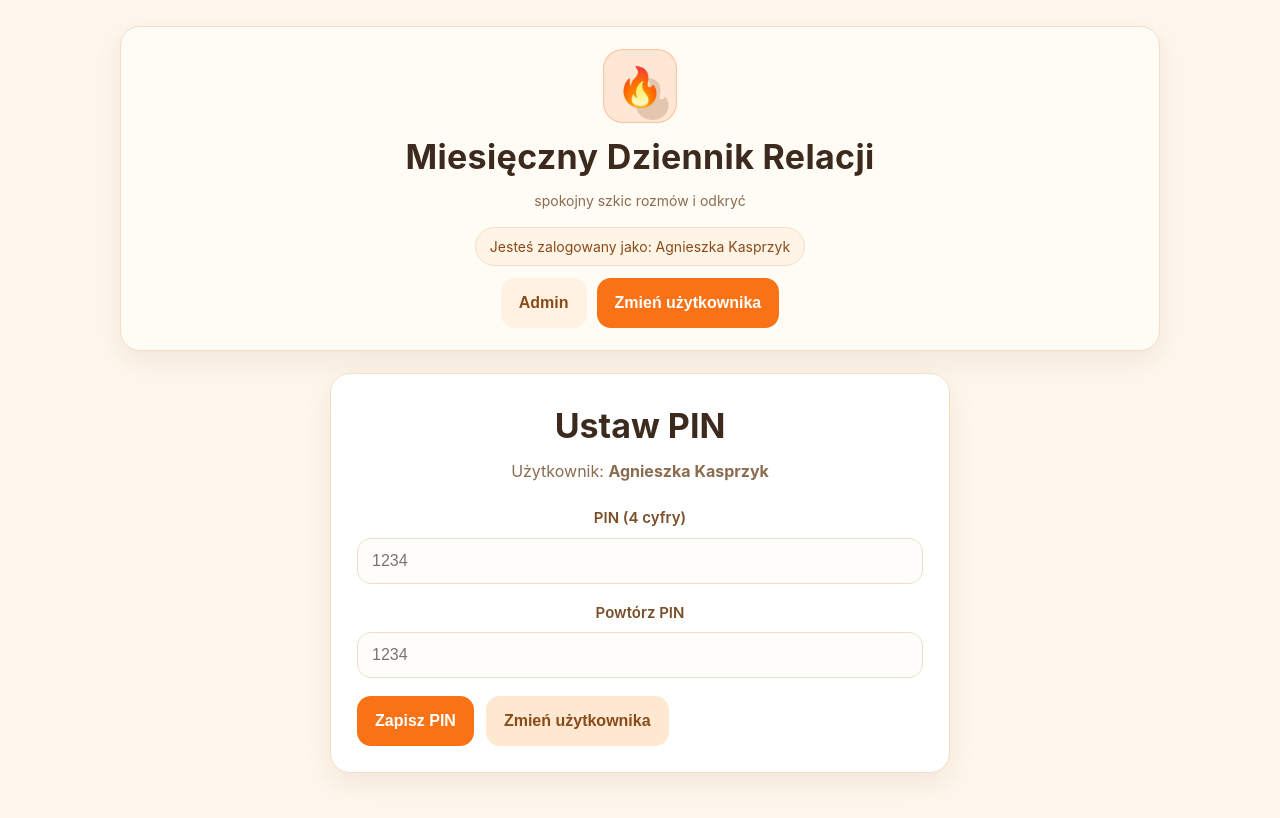
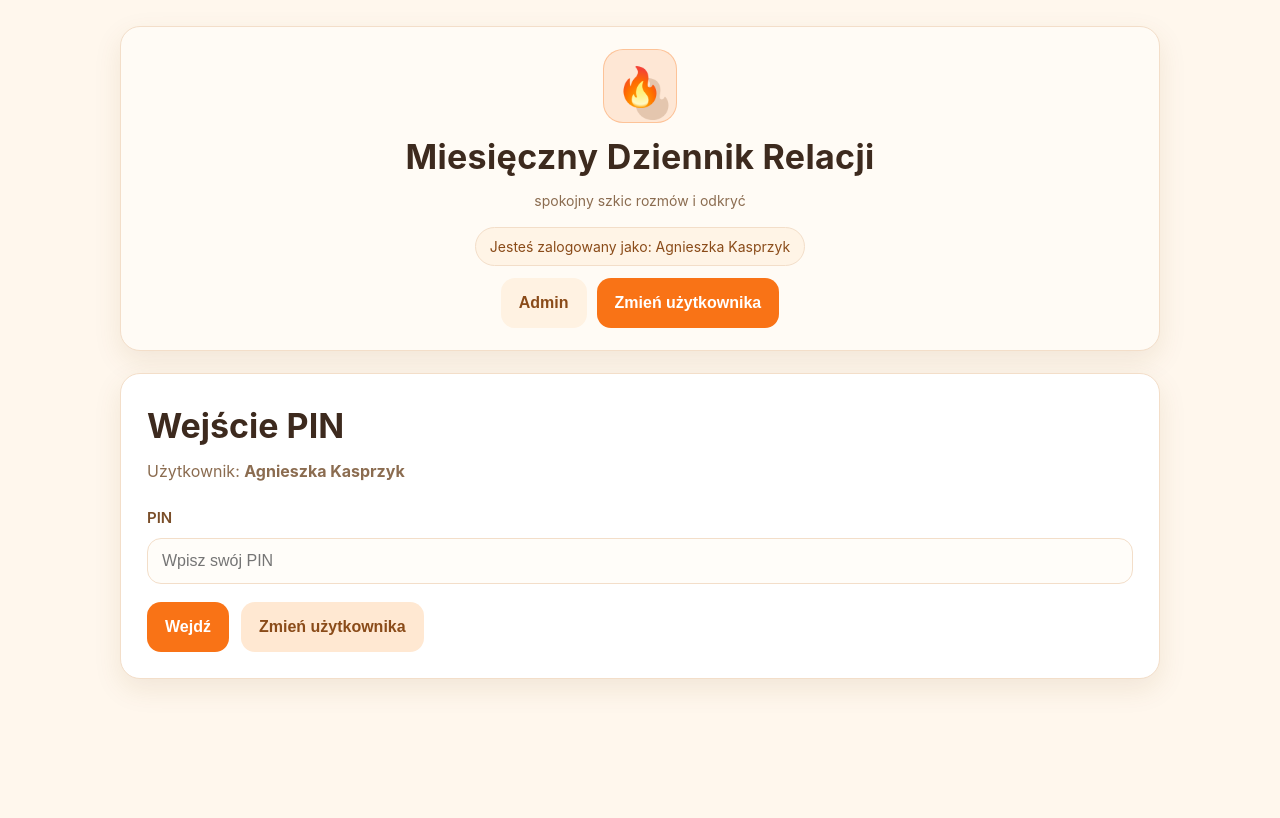
Before and after one commit to matibranow-creator/leader-journal, a React (Vite) app: page / in a window 1280 px wide. Both pictures are taken after a click on the button "Agnieszka Kasprzyk". Shown: the top 818 px of the page. Built offline with nearby package versions, Linux system fonts and the light colour scheme.

Commit message:
fix pin flow + cloud pin + testimony improvements

```diff
--- a/src/App.jsx
+++ b/src/App.jsx
@@ -13,6 +13,7 @@ import SelectUser from './pages/SelectUser';
 import Testimony from './pages/Testimony';
 
 const SELECTED_USER_KEY = 'selectedUser';
+const PIN_VERIFIED_KEY = 'pinVerified';
 
 function Topbar({ selectedUser, onChangeUser }) {
   return (
@@ -43,38 +44,58 @@ function Topbar({ selectedUser, onChangeUser }) {
 }
 
 function AppContent() {
-  const [selectedUser, setSelectedUser] = useState(() => localStorage.getItem(SELECTED_USER_KEY) || '');
-  const [pinVerified, setPinVerified] = useState(false);
+  const [selectedUser, setSelectedUser] = useState(
+    () => localStorage.getItem(SELECTED_USER_KEY) || ''
+  );
+
+  const [pinVerified, setPinVerified] = useState(
+    () => localStorage.getItem(PIN_VERIFIED_KEY) === 'true'
+  );
 
   useEffect(() => {
     if (selectedUser) {
       localStorage.setItem(SELECTED_USER_KEY, selectedUser);
-      return;
+    } else {
+      localStorage.removeItem(SELECTED_USER_KEY);
     }
-    localStorage.removeItem(SELECTED_USER_KEY);
   }, [selectedUser]);
+
+  useEffect(() => {
+    if (pinVerified) {
+      localStorage.setItem(PIN_VERIFIED_KEY, 'true');
+    } else {
+      localStorage.removeItem(PIN_VERIFIED_KEY);
+    }
+  }, [pinVerified]);
 
   const handleSelectUser = (user) => {
     setSelectedUser(user);
     setPinVerified(false);
+    localStorage.setItem(SELECTED_USER_KEY, user);
+    localStorage.removeItem(PIN_VERIFIED_KEY);
   };
 
   const handlePinVerified = () => {
     setPinVerified(true);
+    localStorage.setItem(PIN_VERIFIED_KEY, 'true');
   };
 
   const handleChangeUser = () => {
     setSelectedUser('');
     setPinVerified(false);
+    localStorage.removeItem(SELECTED_USER_KEY);
+    localStorage.removeItem(PIN_VERIFIED_KEY);
   };
 
   const guardedRoute = (element) => {
     if (!selectedUser) {
       return <Navigate to="/" replace />;
     }
+
     if (!pinVerified) {
       return <Navigate to="/pin" replace />;
     }
+
     return element;
   };
 
@@ -82,8 +103,13 @@ function AppContent() {
     <div className="app">
       <div className="container">
         <Topbar selectedUser={selectedUser} onChangeUser={handleChangeUser} />
+
         <Routes>
-          <Route path="/" element={<SelectUser users={USERS} onSelectUser={handleSelectUser} />} />
+          <Route
+            path="/"
+            element={<SelectUser users={USERS} onSelectUser={handleSelectUser} />}
+          />
+
           <Route
             path="/pin"
             element={
@@ -94,18 +120,34 @@ function AppContent() {
               />
             }
           />
-          <Route path="/mode" element={guardedRoute(<ModeSelect selectedUser={selectedUser} />)} />
-          <Route path="/testimony" element={guardedRoute(<Testimony selectedUser={selectedUser} />)} />
+
+          <Route
+            path="/mode"
+            element={guardedRoute(<ModeSelect selectedUser={selectedUser} />)}
+          />
+
+          <Route
+            path="/testimony"
+            element={guardedRoute(<Testimony selectedUser={selectedUser} />)}
+          />
+
           <Route
             path="/partner"
             element={guardedRoute(<SelectPartner users={USERS} selectedUser={selectedUser} />)}
           />
+
           <Route
             path="/questions"
             element={guardedRoute(<QuestionsList selectedUser={selectedUser} questions={QUESTIONS} />)}
           />
-          <Route path="/form" element={guardedRoute(<Form selectedUser={selectedUser} />)} />
+
+          <Route
+            path="/form"
+            element={guardedRoute(<Form selectedUser={selectedUser} />)}
+          />
+
           <Route path="/admin" element={<Admin />} />
+
           <Route path="*" element={<Navigate to="/" replace />} />
         </Routes>
       </div>
--- a/src/pages/PinAccess.jsx
+++ b/src/pages/PinAccess.jsx
@@ -1,135 +1,89 @@
-import { useMemo, useState } from 'react';
+import { useState } from 'react';
 import { Navigate, useNavigate } from 'react-router-dom';
 import Button from '../components/Button';
 import Card from '../components/Card';
 import Input from '../components/Input';
+import { isSupabaseConfigured, supabase } from '../lib/supabaseClient';
 
-const USER_PINS_KEY = 'userPins';
-
-function readUserPins() {
-  try {
-    const raw = localStorage.getItem(USER_PINS_KEY);
-    if (!raw) {
-      return {};
-    }
-    const parsed = JSON.parse(raw);
-    return parsed && typeof parsed === 'object' ? parsed : {};
-  } catch {
-    return {};
-  }
-}
-
-function writeUserPins(pins) {
-  localStorage.setItem(USER_PINS_KEY, JSON.stringify(pins));
-}
-
-export default function PinAccess({ selectedUser, onPinVerified, onChangeUser }) {
+export default function PinAccess({ selectedUser, onUnlock, onChangeUser }) {
   const navigate = useNavigate();
-  const [pins, setPins] = useState(() => readUserPins());
   const [pin, setPin] = useState('');
-  const [repeatPin, setRepeatPin] = useState('');
   const [errorMessage, setErrorMessage] = useState('');
-
-  const hasPin = useMemo(() => Boolean(pins[selectedUser]), [pins, selectedUser]);
+  const [loading, setLoading] = useState(false);
 
   if (!selectedUser) {
     return <Navigate to="/" replace />;
   }
 
-  const validatePin = (value) => /^\d{4}$/.test(value);
-
-  const handleSetPin = (event) => {
+  const handleSubmit = async (event) => {
     event.preventDefault();
     setErrorMessage('');
 
-    if (!validatePin(pin)) {
-      setErrorMessage('PIN musi mieć dokładnie 4 cyfry.');
+    if (!isSupabaseConfigured || !supabase) {
+      setErrorMessage('Brak konfiguracji Supabase.');
       return;
     }
 
-    if (pin !== repeatPin) {
-      setErrorMessage('PIN-y nie są takie same.');
+    if (!pin.trim()) {
+      setErrorMessage('Podaj PIN.');
       return;
     }
 
-    const nextPins = {
-      ...pins,
-      [selectedUser]: pin,
-    };
-    setPins(nextPins);
-    writeUserPins(nextPins);
-    onPinVerified();
+    setLoading(true);
+
+    const { data, error } = await supabase
+      .from('user_access')
+      .select('id, name')
+      .eq('name', selectedUser)
+      .eq('pin', pin.trim())
+      .maybeSingle();
+
+    setLoading(false);
+
+    if (error || !data) {
+      setErrorMessage('Niepoprawny PIN.');
+      return;
+    }
+
+    localStorage.setItem('selectedUser', selectedUser);
+    localStorage.setItem('isUnlocked', 'true');
+
+    if (onUnlock) {
+      onUnlock(selectedUser);
+    }
+
     navigate('/mode');
   };
 
-  const handleVerifyPin = (event) => {
-    event.preventDefault();
-    setErrorMessage('');
-
-    if (pin === pins[selectedUser]) {
-      onPinVerified();
-      navigate('/mode');
-      return;
-    }
-
-    setErrorMessage('Błędny PIN.');
-  };
-
   return (
-    <Card className="centered-card">
-      <h1 className="page-title">{hasPin ? 'Wpisz PIN' : 'Ustaw PIN'}</h1>
+    <Card>
+      <h1 className="page-title">Wejście PIN</h1>
       <p className="page-subtitle">
         Użytkownik: <strong>{selectedUser}</strong>
       </p>
 
-      {!hasPin ? (
-        <form className="stack" onSubmit={handleSetPin}>
+      <form className="stack" onSubmit={handleSubmit}>
         <Input
-            id="set-pin"
-            label="PIN (4 cyfry)"
+          id="pin-access"
+          label="PIN"
           type="password"
           value={pin}
           onChange={(event) => setPin(event.target.value)}
-            placeholder="1234"
+          placeholder="Wpisz swój PIN"
           required
         />
-          <Input
-            id="repeat-pin"
-            label="Powtórz PIN"
-            type="password"
-            value={repeatPin}
-            onChange={(event) => setRepeatPin(event.target.value)}
-            placeholder="1234"
-            required
-          />
+
         {errorMessage && <p className="error">{errorMessage}</p>}
+
         <div className="actions">
-            <Button type="submit">Zapisz PIN</Button>
+          <Button type="submit" disabled={loading}>
+            {loading ? 'Sprawdzanie...' : 'Wejdź'}
+          </Button>
           <Button type="button" variant="secondary" onClick={onChangeUser}>
             Zmień użytkownika
           </Button>
         </div>
       </form>
-      ) : (
-        <form className="stack" onSubmit={handleVerifyPin}>
-          <Input
-            id="enter-pin"
-            label="PIN"
-            type="password"
-            value={pin}
-            onChange={(event) => setPin(event.target.value)}
-            placeholder="Wpisz PIN"
-            required
-          />
-          {errorMessage && <p className="error">{errorMessage}</p>}
-          <div className="actions">
-            <Button type="submit">Wejdź</Button>
-            <Button type="button" variant="secondary" onClick={onChangeUser}>
-              Zmień użytkownika
-            </Button>
-          </div>
-        </form>
-      )}
     </Card>
   );
 }
--- a/src/pages/Testimony.jsx
+++ b/src/pages/Testimony.jsx
@@ -134,13 +134,8 @@ export default function Testimony({ selectedUser }) {
     <Card>
       <h1 className="page-title">Moje świadectwo</h1>
       <p className="page-subtitle">
-  Użytkownik:{' '}
-  <strong>
-    {selectedUser === 'Magdalena Łabaj'
-      ? 'Magdalena Łabaj — KCM ~K'
-      : selectedUser}
-  </strong>
-</p>
+        Użytkownik: <strong>{selectedUser}</strong>
+      </p>
 
       <div className="stack">
         <p className="muted">
```
Lines whose indentation alone changed are shown as unchanged.
